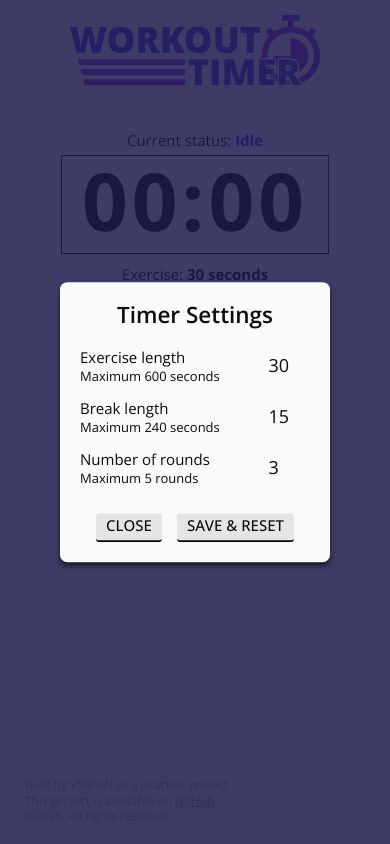
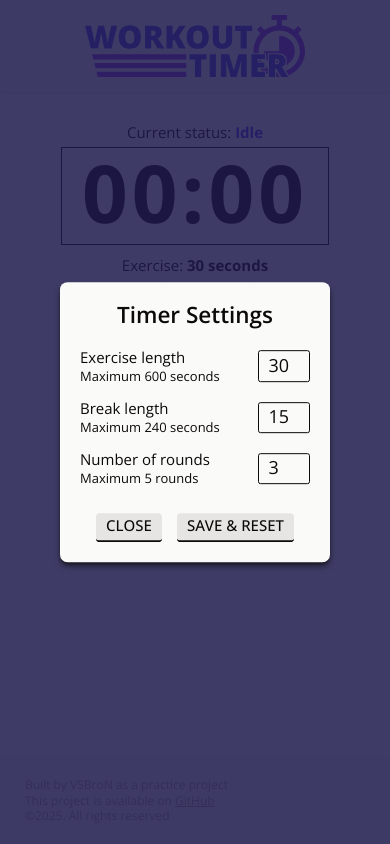
Before and after one commit to vsbron/workout-timer-2025-react, a React (Vite) app: page / in a window 390 px wide. Both pictures are taken after a click on the element "SETTINGS". Built offline with nearby package versions, Linux system fonts and the light colour scheme.

Commit message:
Minor fixes

```diff
--- a/src/components/ThemeTrigger.tsx
+++ b/src/components/ThemeTrigger.tsx
@@ -13,11 +13,11 @@ function ThemeTrigger() {
     <section>
       <Container className="text-center">
         <div
-          className="relative rounded-full border-1 border-stone-400/50 dark:border-purple-900 w-20 sm:w-28 mx-auto h-10 sm:h-14 cursor-pointer bg-stone-200 dark:bg-purple-600"
+          className="relative z-1 rounded-full border-1 border-stone-400/50 dark:border-purple-900 w-20 sm:w-28 mx-auto h-10 sm:h-14 cursor-pointer bg-stone-200 dark:bg-purple-600"
           onClick={toggleTheme}
         >
           <span
-            className={`absolute top-0  bottom-0 w-10 sm:w-14 bg-stone-50 p-1 sm:p-1.5 fill-indigo-600 dark:fill-purple-600 rounded-full flex justify-center items-center ${
+            className={`absolute top-0 bottom-0 w-10 sm:w-14 bg-stone-50 p-1 sm:p-1.5 fill-indigo-600 dark:fill-purple-600 rounded-full flex justify-center items-center ${
               isDarkTheme ? "right-0  left-auto" : "left-0  right-auto"
             }`}
           >
--- a/src/components/modal/ModalChildren.tsx
+++ b/src/components/modal/ModalChildren.tsx
@@ -26,7 +26,7 @@ export function Overlay() {
   return (
     isOpen && (
       <div
-        className="fixed inset-0 bg-indigo-950/85 dark:bg-purple-950/65"
+        className="fixed z-25 inset-0 bg-indigo-950/85 dark:bg-purple-950/65"
         onClick={toggleModal}
       ></div>
     )
--- a/src/ui/Form.tsx
+++ b/src/ui/Form.tsx
@@ -15,7 +15,7 @@ export function FormInput({ onChange, limit, value }: FormInputProps) {
       inputMode="numeric"
       pattern="[0-9]*"
       type="text"
-      className="border-1 border-stone-50 dark:border-purple-400 rounded-sm pt-1 pb-1.5 px-4 max-w-21"
+      className="border-1 text-stone-950 dark:text-stone-50 border-stone-950 dark:border-purple-400 rounded-sm pt-1 pb-1.5 px-4 max-w-21"
       onChange={(e) => {
         const val = e.target.value;
         if (/^\d*$/.test(val)) {
--- a/src/ui/Header.tsx
+++ b/src/ui/Header.tsx
@@ -15,7 +15,7 @@ function Header() {
       <Container>
         <img
           src={isDarkTheme ? LogoWhite : Logo}
-          className="max-w-full w-[25rem] sm:w-[35rem] mx-auto"
+          className="max-w-full w-[22rem] sm:w-[28rem]  md:w-[35rem] mx-auto"
           title="Workout Timer"
         />
       </Container>
```
